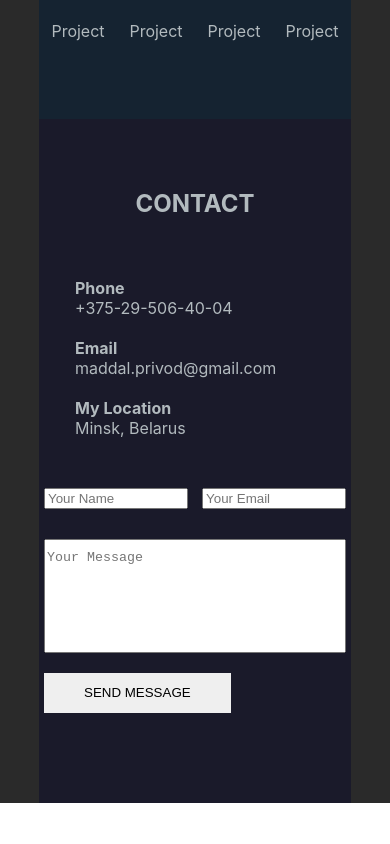
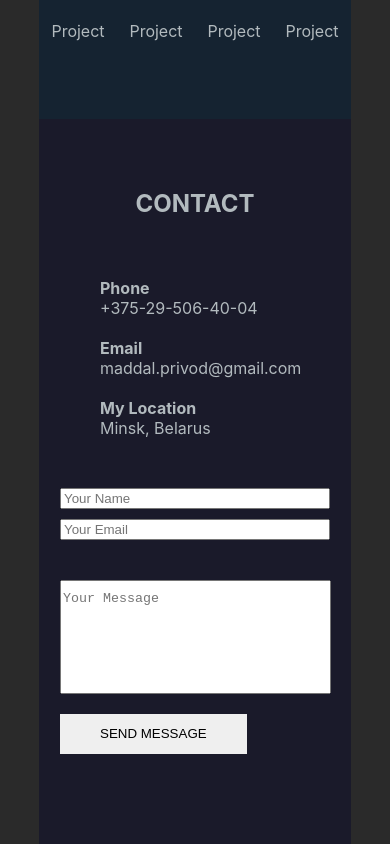
Before and after one commit to Dallmad/portfolio, a React (Create React App) app: page / in a window 390 px wide. Shown: the part 3806-4650 px from the top of the page. Before the commit the page ends 4609 px from the top, so only its background shows below. Built offline with nearby package versions, Linux system fonts and the light colour scheme.

Commit message:
Turn-on font styles general

```diff
--- a/public/index.html
+++ b/public/index.html
@@ -15,6 +15,9 @@
       user's mobile device or desktop. See https://developers.google.com/web/fundamentals/web-app-manifest/
     -->
     <link rel="manifest" href="%PUBLIC_URL%/manifest.json" />
+    <link rel="preconnect" href="https://fonts.googleapis.com">
+    <link rel="preconnect" href="https://fonts.gstatic.com" crossorigin>
+    <link href="https://fonts.googleapis.com/css2?family=Source+Sans+Pro:wght@200;300;400;600;700;900&display=swap" rel="stylesheet">
     <!--
       Notice the use of %PUBLIC_URL% in the tags above.
       It will be replaced with the URL of the `public` folder during the build.
--- a/src/contacts/Contacts.module.css
+++ b/src/contacts/Contacts.module.css
@@ -12,8 +12,6 @@
     margin-bottom: 65px;
 }
 
-
-
 .data {
     margin-top: 60px;
     width: 100%;
--- a/src/contacts/data/Contact/Contact.module.css
+++ b/src/contacts/data/Contact/Contact.module.css
@@ -4,3 +4,8 @@
     text-align: center;
     margin-bottom: 30px;
 }
+@media screen and (max-width: 460px){
+    .contact {
+        margin-left: 50px;
+    }
+}
--- a/src/contacts/data/Data/Data.module.css
+++ b/src/contacts/data/Data/Data.module.css
@@ -2,6 +2,7 @@
     display: flex;
     flex-direction: column;
     max-width: 500px;
+    min-width: 270px;
     align-items: flex-start;
     margin-bottom: 20px;
 }
@@ -13,6 +14,15 @@
 }
 .input {
     width: 45%;
+}
+@media screen and (max-width: 460px){
+    .inputBlock {
+        flex-direction: column;
+    }
+    .input {
+        width: 97%;
+        margin-bottom: 10px;
+    }
 }
 .text {
     max-height: 300px;
```
